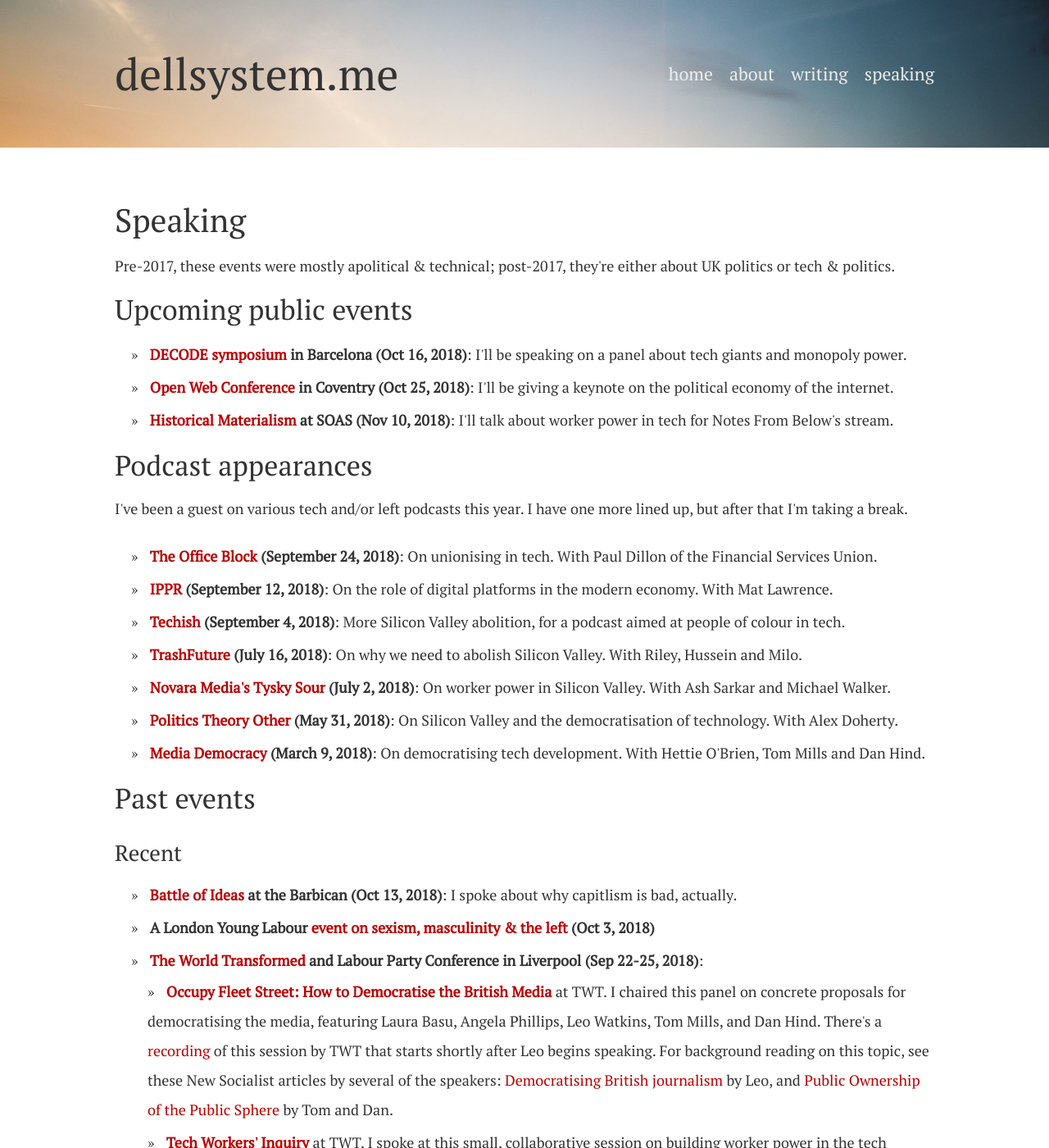
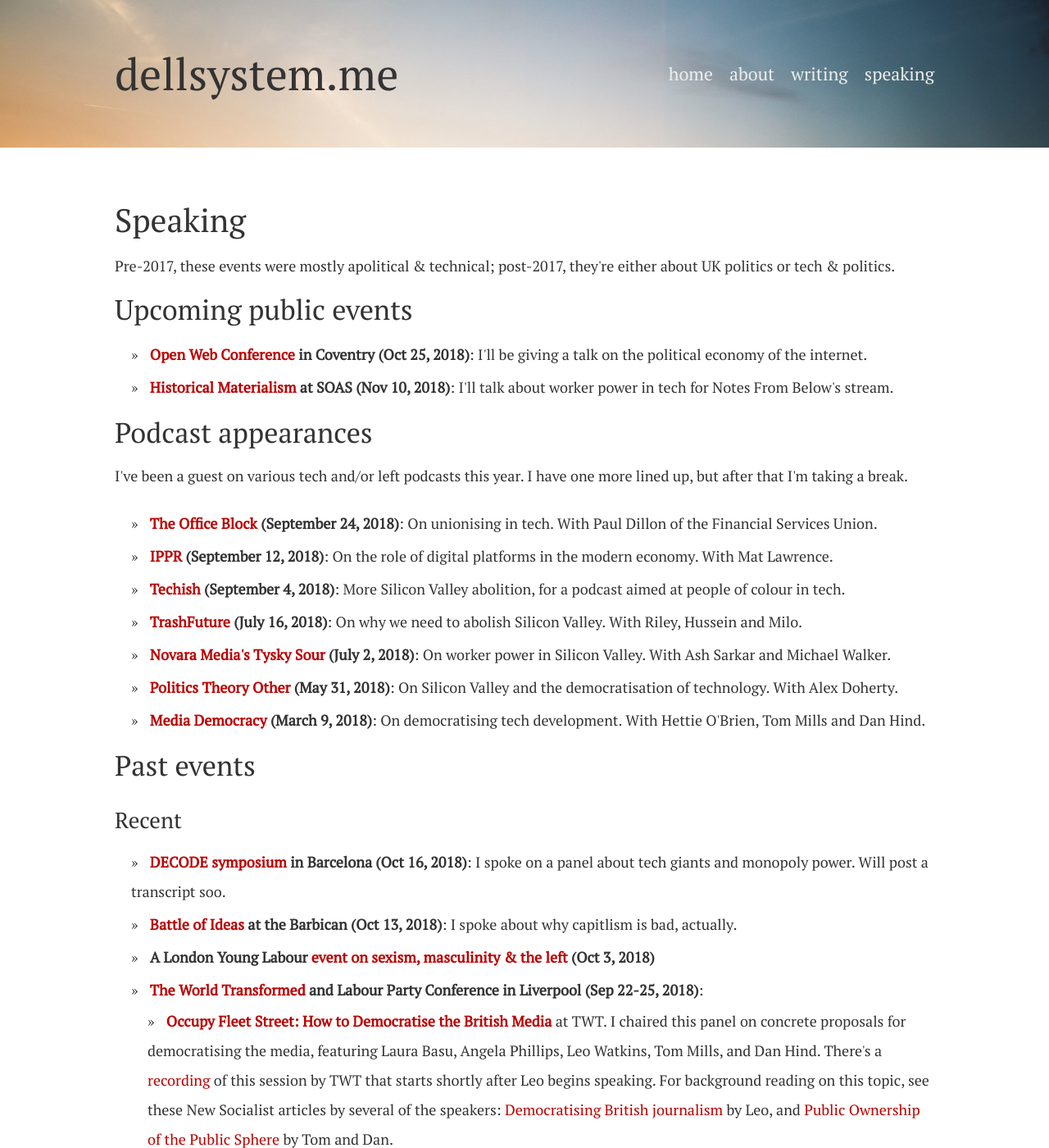
Before and after one commit to dellsystem/dellsystem.github.io, a Jekyll site: the page built from speaking/index.html, in a window 1280 px wide and 1400 px high. Shown: the whole window at 82% size. Built offline with Jekyll 4.4.1, drawn with Linux system fonts in a browser that asks for light colours.

Commit message:
Update speaking page

```diff
--- a/_includes/past.html
+++ b/_includes/past.html
@@ -1,6 +1,7 @@
 <h3>Recent</h3>
 
 <ul>
+	<li><strong><a href="https://www.decodeproject.eu/events/beyond-surveillance-capitalism-reclaiming-digital-sovereignty">DECODE symposium</a> in Barcelona (Oct 16, 2018)</strong>: I spoke on a panel about tech giants and monopoly power. Will post a transcript soo.</li>
 	<li><strong><a href="https://www.battleofideas.org.uk/session/from-robots-to-ubi-is-capitalism-digging-its-own-grave/">Battle of Ideas</a> at the Barbican (Oct 13, 2018)</strong>: I spoke about why capitlism is bad, actually.</li>
 	<li><strong>A London Young Labour <a href="https://www.facebook.com/events/253076005400084/">event on sexism, masculinity &amp; the left</a> (Oct 3, 2018)</strong></li>
 	<li><strong><a href="https://theworldtransformed.org">The World Transformed</a> and Labour Party Conference in Liverpool (Sep 22-25, 2018)</strong>:<ul>
--- a/_includes/upcoming.html
+++ b/_includes/upcoming.html
@@ -1,5 +1,4 @@
 <ul>
-	<li><strong><a href="https://www.decodeproject.eu/events/beyond-surveillance-capitalism-reclaiming-digital-sovereignty">DECODE symposium</a> in Barcelona (Oct 16, 2018)</strong>: I'll be speaking on a panel about tech giants and monopoly power.</li>
-	<li><strong><a href="https://www.conf.owlteh.org">Open Web Conference</a> in Coventry (Oct 25, 2018)</strong>: I'll be giving a keynote on the political economy of the internet.</li>
+	<li><strong><a href="https://www.conf.owlteh.org">Open Web Conference</a> in Coventry (Oct 25, 2018)</strong>: I'll be giving a talk on the political economy of the internet.</li>
 	<li><strong><a href="http://www.historicalmaterialism.org/">Historical Materialism</a> at SOAS (Nov 10, 2018)</strong>: I'll talk about worker power in tech for Notes From Below's stream.</li>
 </ul>
```
